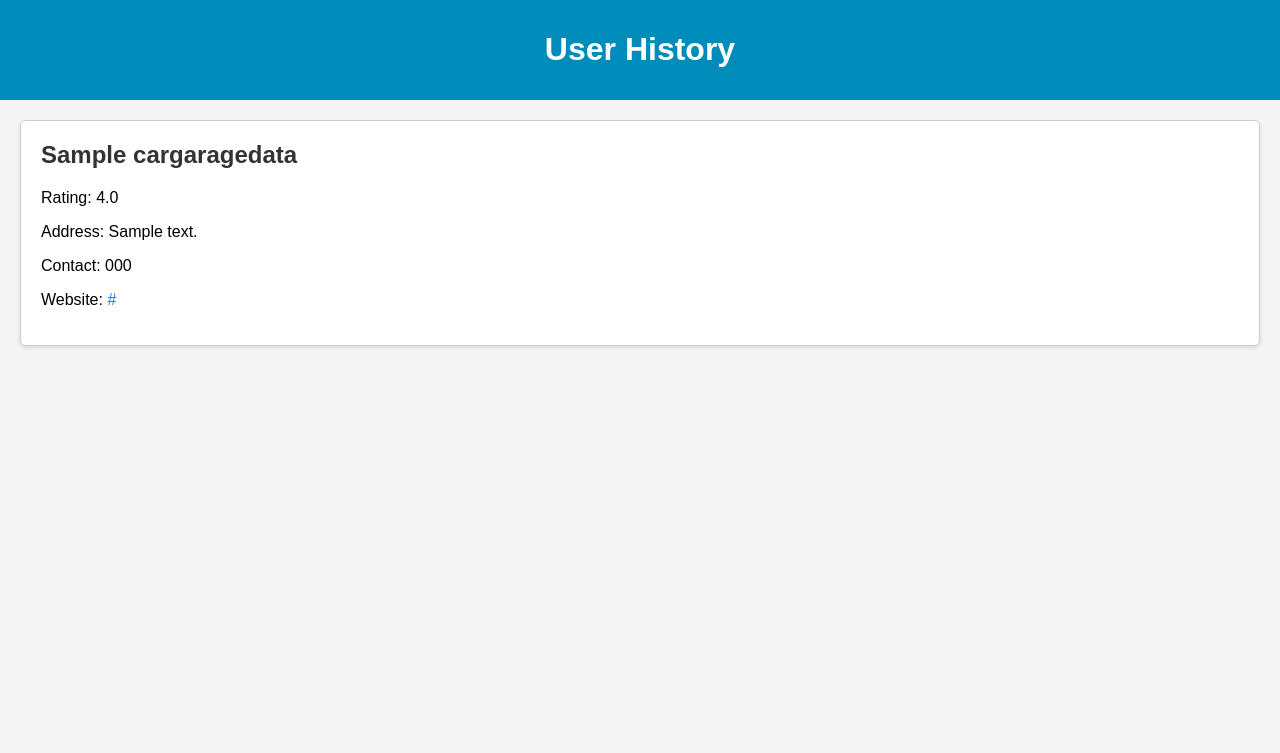
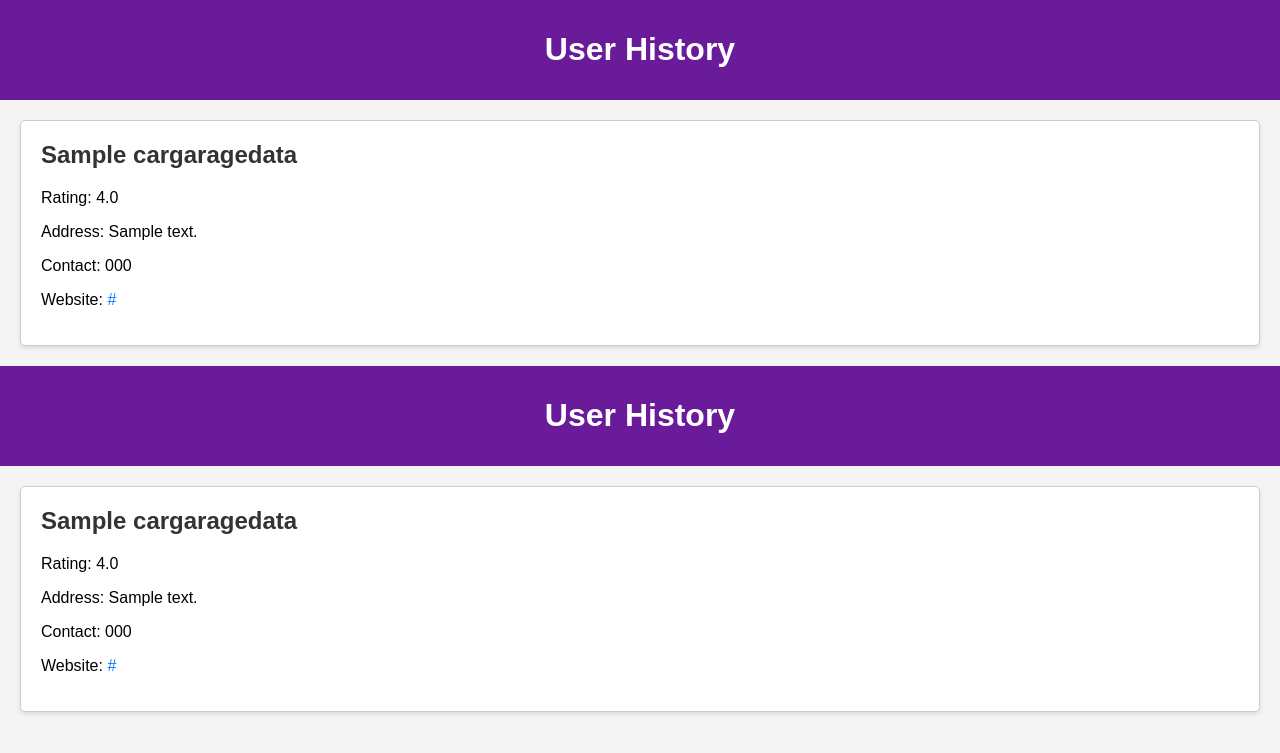
Before and after one commit to aarushi-07/CarOGraphy, a Django app: template templates/myapp/garage_user_history.html in a window 1280 px wide. Shown: the top 753 px of the page. Run offline with Django 5.2, Linux system fonts and the light colour scheme; the template is opened without the code that fills it: values that come from a table or form of the project are taken from there, others are empty; tables that the repository leaves empty hold one stand-in row (values such as "Sample post"); parts of the project's set-up code (start-up, migrations or seed data) failed here and were passed over.

Commit message:
merge error

```diff
--- a/templates/myapp/garage_user_history.html
+++ b/templates/myapp/garage_user_history.html
@@ -10,7 +10,74 @@
             background-color: #f4f4f4;
         }
         .header {
-            background-color: #008CBA; /* Purple color */
+            background-color: #a084c3; /* kinda light purple color */
+            color: white;
+            padding: 10px 20px;
+            text-align: center;
+        }
+        .garage-container {
+            display: flex;
+            flex-direction: column;
+            gap: 10px; /* Spacing between items */
+            margin: 20px;
+        }
+        .garage {
+            background-color: white;
+            border: 1px solid #ccc;
+            padding: 20px;
+            border-radius: 5px;
+            box-shadow: 0 2px 4px rgba(0,0,0,0.1); /* shadow to each garage block */
+        }
+        .garage h2 {
+            margin-top: 0;
+            color: #333;
+        }
+        .garage a {
+            color: #007bff;
+            text-decoration: none;
+        }
+        .garage a:hover {
+            text-decoration: underline;
+        }
+    </style>
+</head>
+<body>
+
+<div class="header">
+    <h1>User History</h1>
+</div>
+
+{% if clicked_garages %}
+    <div class="garage-container">
+        {% for garage in clicked_garages %}
+            <div class="garage">
+                <h2>{{ garage.name }}</h2>
+                <p>Rating: {{ garage.rating }}</p>
+                <p>Address: {{ garage.address }}</p>
+                <p>Contact: {{ garage.contact_number }}</p>
+                <p>Website: <a href="{{ garage.website }}" target="_blank">{{ garage.website }}</a></p>
+            </div>
+        {% endfor %}
+    </div>
+{% else %}
+    <p>No garages clicked yet.</p>
+{% endif %}
+
+</body>
+</html>
+<!DOCTYPE html>
+<html>
+<head>
+    <title>User Clicked Garages</title>
+    <style>
+        body {
+            font-family: Arial, sans-serif;
+            margin: 0;
+            padding: 0;
+            background-color: #f4f4f4;
+        }
+        .header {
+            background-color: #6a1b9a; /* Purple color */
             color: white;
             padding: 10px 20px;
             text-align: center;
```
